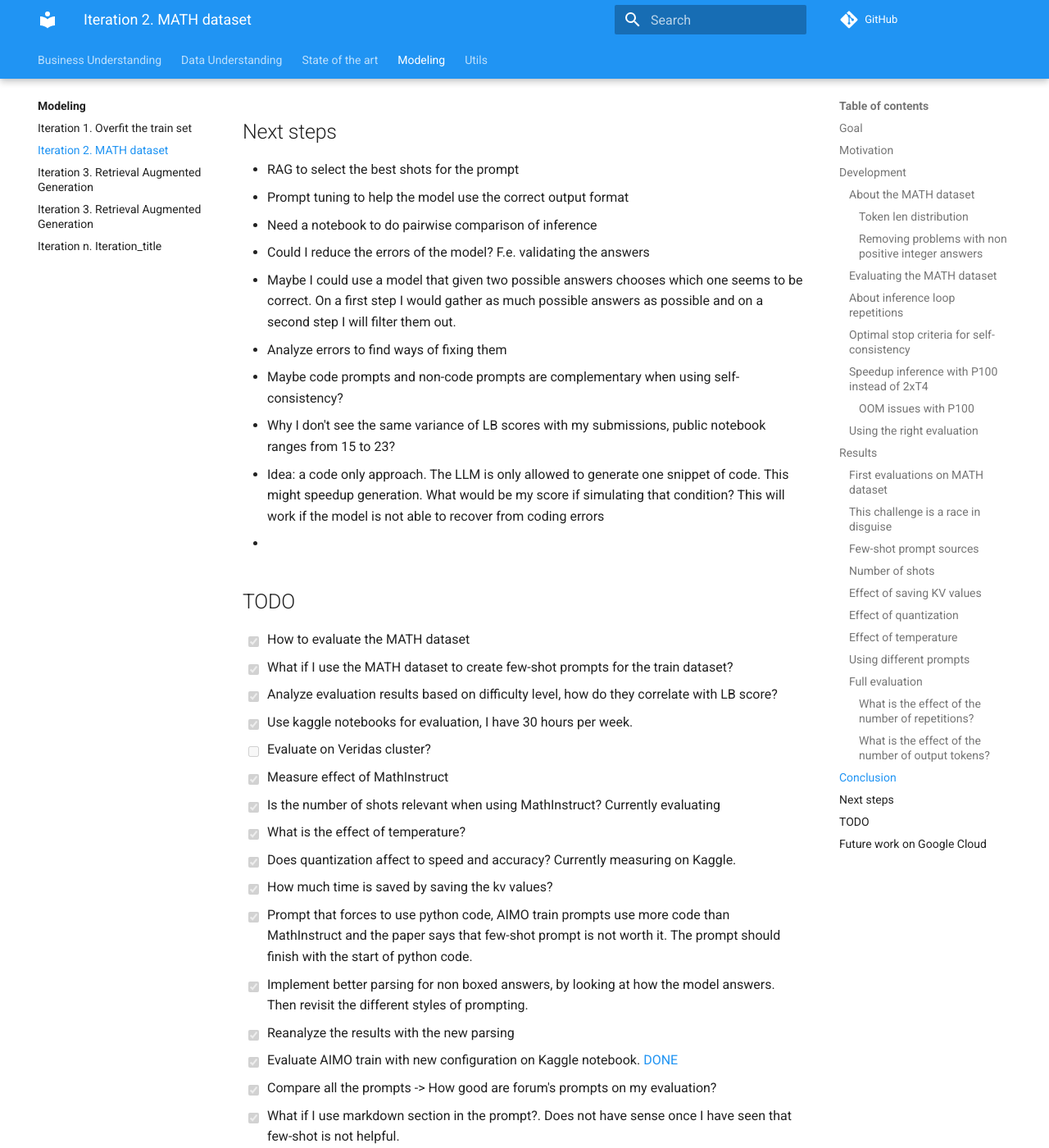
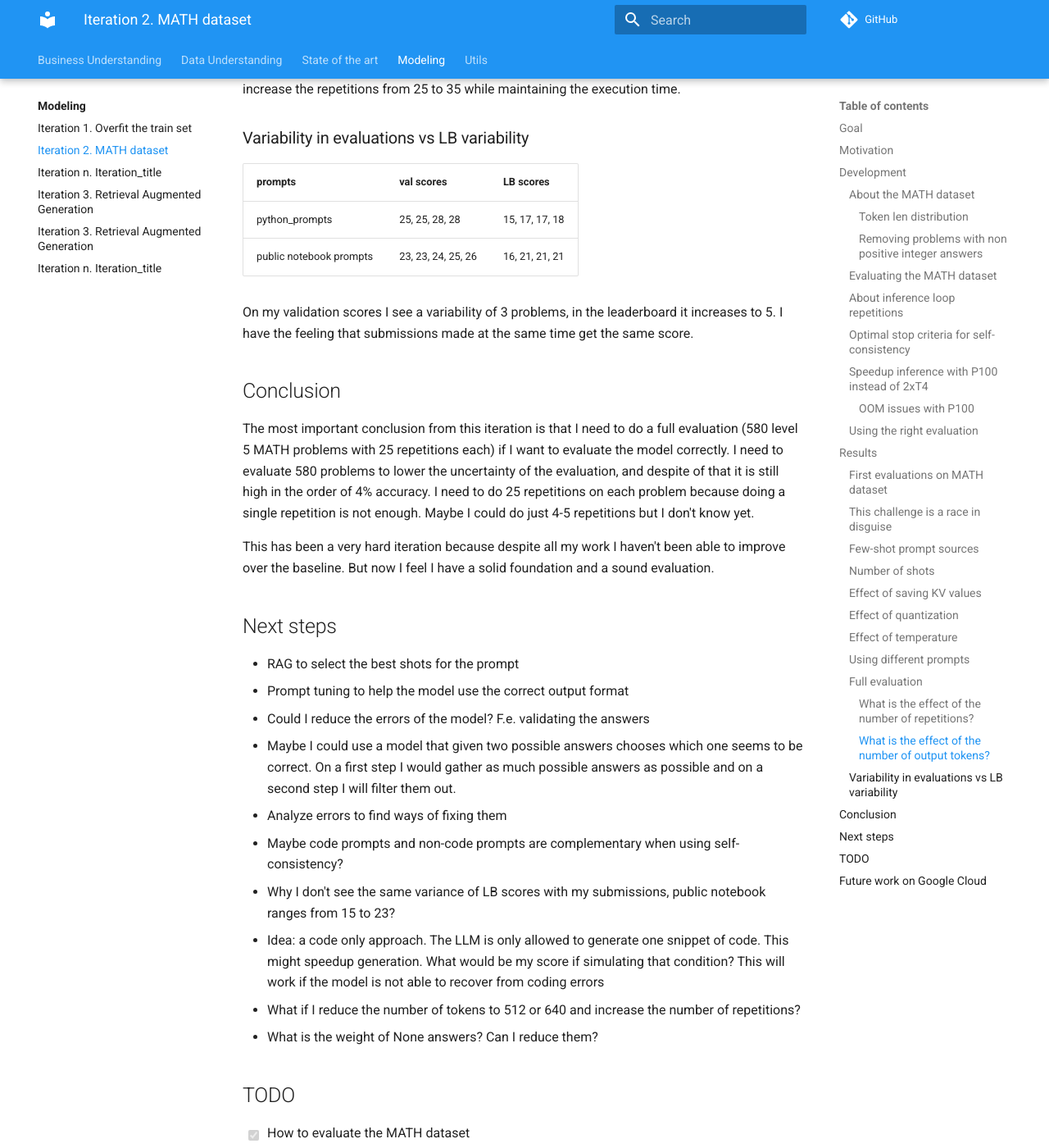
Before and after one commit to ironbar/aimo, an MkDocs documentation site: the page built from docs/modeling/Iteration_02_MATH_dataset.md, in a window 1280 px wide and 1400 px high, scrolled down 10587 px. Shown: the whole window at 82% size. Built offline with MkDocs 1.6.1 and Material for MkDocs 9.7.7, drawn with Linux system fonts in a browser that asks for light colours; comment, search, counter and statistics services are not loaded; some of the changed text lies outside the part shown.

Commit message:
new iteration

```diff
--- a/docs/modeling/Iteration_02_MATH_dataset.md
+++ b/docs/modeling/Iteration_02_MATH_dataset.md
@@ -298,6 +298,9 @@ when using multiple repetitions. **This implies that we need to do the costly fu
 In both cases using more repetitions improves the results as expected. Also there are diminishing
 returns as expected as well.
 
+We can see significative differences up to 3 repetitions, but after that the difference is not significative.
+So maybe we can do evaluations with 4-5 repetitions and the results will hold up to 25 repetitions?
+
 #### What is the effect of the number of output tokens?
 
 ![01_3_python_prompts](res/2024-05-23-11-26-52.png)
@@ -313,13 +316,30 @@ be better.
 My estimate is that if we reduce the number of output tokens from 1024 to 512 we could increase the repetitions
 from 25 to 35 while maintaining the execution time.
 
+### Variability in evaluations vs LB variability
+
+| prompts                 | val scores         | LB scores      |
+|-------------------------|--------------------|----------------|
+| python_prompts          | 25, 25, 28, 28     | 15, 17, 17, 18 |
+| public notebook prompts | 23, 23, 24, 25, 26 | 16, 21, 21, 21 |
+
+On my validation scores I see a variability of 3 problems, in the leaderboard it increases to 5.
+I have the feeling that submissions made at the same time get the same score.
+
 ## Conclusion
+
+The most important conclusion from this iteration is that I need to do a full evaluation (580 level 5 MATH problems with 25 repetitions each) if I want to evaluate the model correctly. I need to evaluate 580 problems
+to lower the uncertainty of the evaluation, and despite of that it is still high in the order of 4% accuracy.
+I need to do 25 repetitions on each problem because doing a single repetition is not enough. Maybe I could
+do just 4-5 repetitions but I don't know yet.
+
+This has been a very hard iteration because despite all my work I haven't been able to improve over the
+baseline. But now I feel I have a solid foundation and a sound evaluation.
 
 ## Next steps
 
 - RAG to select the best shots for the prompt
 - Prompt tuning to help the model use the correct output format
-- Need a notebook to do pairwise comparison of inference
 - Could I reduce the errors of the model? F.e. validating the answers
 - Maybe I could use a model that given two possible answers chooses which one seems to be correct.
   On a first step I would gather as much possible answers as possible and on a second step I will
@@ -330,7 +350,8 @@ from 25 to 35 while maintaining the execution time.
 - Idea: a code only approach. The LLM is only allowed to generate one snippet of code.
   This might speedup generation. What would be my score if simulating that condition? This will work
   if the model is not able to recover from coding errors
--
+- What if I reduce the number of tokens to 512 or 640 and increase the number of repetitions?
+- What is the weight of None answers? Can I reduce them?
 
 ## TODO
 
@@ -352,13 +373,15 @@ from 25 to 35 while maintaining the execution time.
 - [x] Compare all the prompts -> How good are forum's prompts on my evaluation?
 - [x] What if I use markdown section in the prompt?. Does not have sense once I have seen that few-shot is not helpful.
 - [x] Can I improve my LB score by using more repetitions with P100 gpu? I can indeed do more repetitions but still haven't improved the LB score yet
-- [ ] Study the effect of confidence level and repetitions on runtime and accuracy. The problem is that
+- [x] Study the effect of confidence level and repetitions on runtime and accuracy. The problem is that
   I'm currently using 25 repetitions for the submission. That evaluation could take more than one day
   on my machine. But that data could be useful for later analysis.
 - [ ] Document youtube video about reasoning, there was some interesting paper.
 - [ ] I need actionable insights
-- [ ] What if I do a full evaluation with the public notebook prompts?
-- [ ] Can I reproduce locally the variability of LB score? By selecting 50 problems and running multiple evaluations.
+- [x] What if I do a full evaluation with the public notebook prompts?
+- [x] Can I reproduce locally the variability of LB score? By selecting 50 problems and running multiple evaluations.
+- [x] Update Kaggle notebook with gpu memory check
+- [x] Need a notebook to do pairwise comparison of inference
 
 ## Future work on Google Cloud
 
```
Also changed, not shown: docs/03_State_of_the_art.md (+8 -0 lines), docs/modeling/Iteration_03_prompt_engineering.md (added, +42 -0 lines), docs/modeling/Iteration_05_RAG.md (renamed from docs/modeling/Iteration_03_RAG.md, +2 -0 lines).
